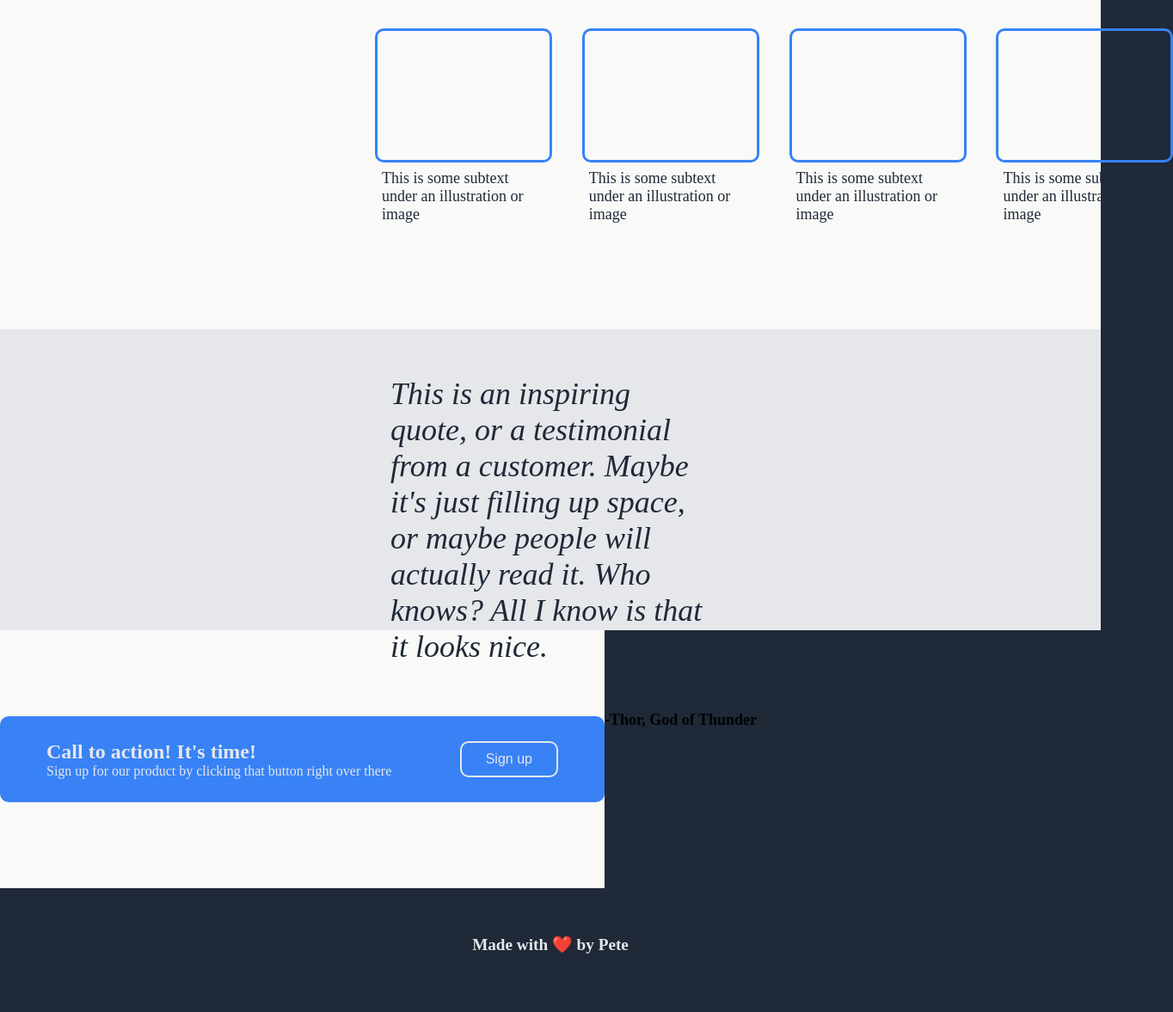
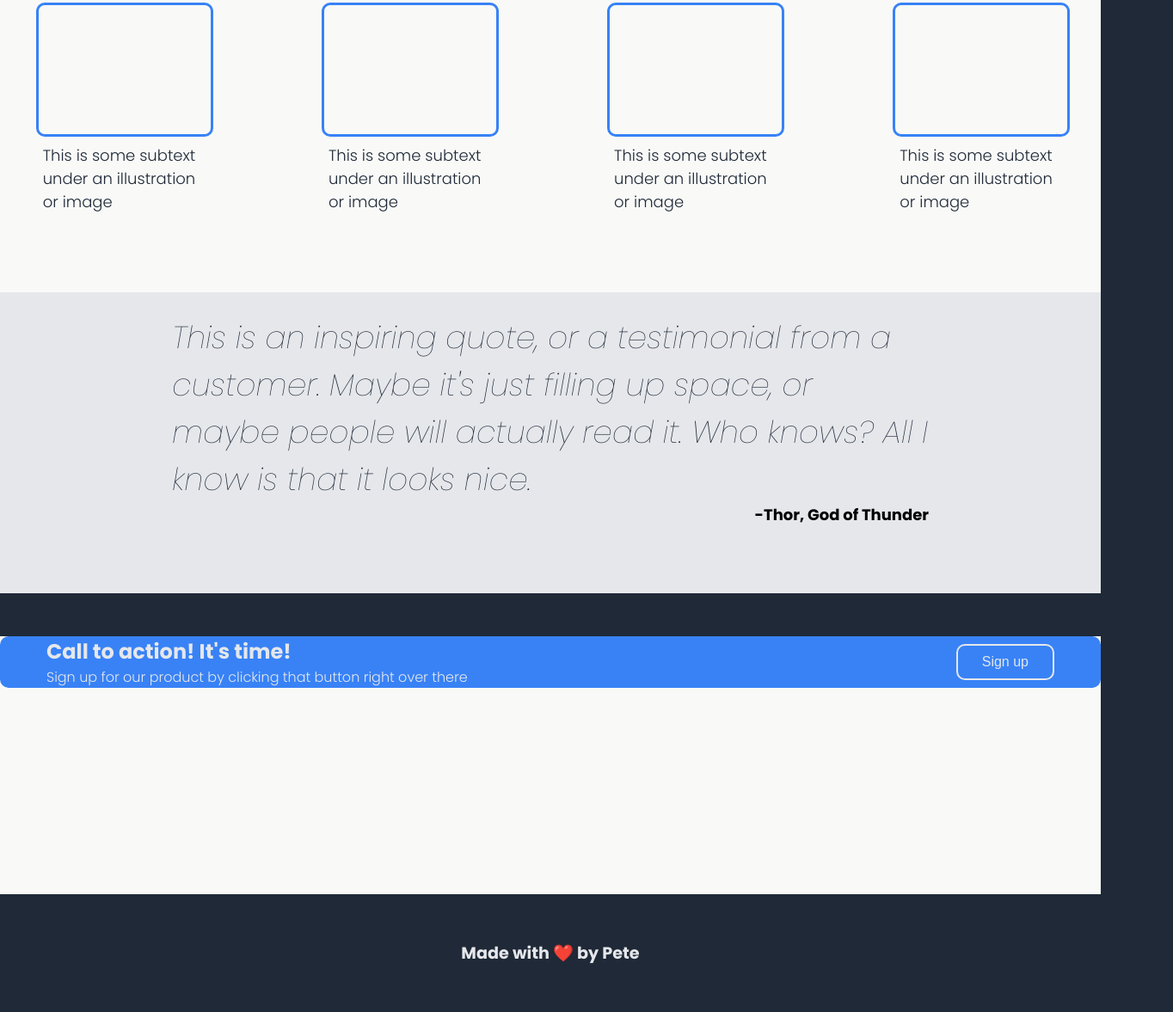
Before and after one commit to pmugasa/landing-page, a plain HTML site: page index.html in a window 1280 px wide. Shown: the part 499-1676 px from the top of the page at 86% size, 1364 px wide, since content can reach past the window. Drawn offline with Linux system fonts and the light colour scheme.

Commit message:
removed the margins

```diff
--- a/index.html
+++ b/index.html
@@ -5,6 +5,12 @@
     <meta http-equiv="X-UA-Compatible" content="IE=edge" />
     <meta name="viewport" content="width=device-width, initial-scale=1.0" />
     <link rel="stylesheet" href="styles.css" />
+    <link rel="preconnect" href="https://fonts.googleapis.com" />
+    <link rel="preconnect" href="https://fonts.gstatic.com" crossorigin />
+    <link
+      href="https://fonts.googleapis.com/css2?family=Nunito:wght@700&family=Poppins:ital,wght@0,300;0,400;0,500;0,700;1,100&display=swap"
+      rel="stylesheet"
+    />
     <title>Landing Page</title>
   </head>
   <body>
@@ -94,6 +100,7 @@
     <!--END OF QUOTE SECTION-->
 
     <!--CTA-->
+
     <section class="cta">
       <div class="wrapper">
         <div class="cta-content">
@@ -108,9 +115,7 @@
     <!--END OF CTA-->
 
     <!--FOOTER-->
-    <footer>
-        Made with ❤️ by Pete
-    </footer>
+    <footer>Made with ❤️ by Pete</footer>
     <!--END OF FOOTER-->
   </body>
 </html>
--- a/styles.css
+++ b/styles.css
@@ -4,11 +4,11 @@
 }
 body {
   background-color: #1f2937;
+  font-family: 'Poppins', sans-serif;
 }
 
 .container {
-  margin-left: 400px;
-  margin-right: 400px;
+  margin: auto;
   padding: 8px;
   display: flex;
   justify-content: flex-start;
@@ -37,8 +37,7 @@ li {
 }
 
 .hero-section {
-  margin-left: 400px;
-  margin-right: 400px;
+
   display: flex;
   align-items: center;
   justify-content: center;
@@ -76,8 +75,7 @@ h3 {
 
 .grids-parent {
   padding: 36px;
-  margin-left: 400px;
-  margin-right: 400px;
+
   display: flex;
   align-items: center;
   justify-content: space-around;
@@ -104,11 +102,10 @@ h3 {
   height: 350px;
 }
 .quote-container {
-  margin-left: 400px;
-  margin-right: 400px;
+padding: 25px 200px;
 }
 .quote {
-  padding: 54px;
+margin: auto;
   font-style: italic;
   font-weight: 200;
   font-size: 36px;
@@ -117,7 +114,7 @@ h3 {
 .author {
   float: right;
   font-weight: bold;
-  padding-bottom: 54px;
+  padding-bottom: 20px;
   font-size: large;
 }
 
@@ -125,13 +122,11 @@ h3 {
   background-color: #f9faf8;
   height: 300px;
   color: #e5e7eb;
-  display: flex;
-  align-items: center;
-  justify-content: center;
+
 }
 .wrapper {
-    width: 1000px;
-  height: 100px;
+
+margin-top: 50px;
   background-color: #3882f6;
   display: flex;
   justify-content: center;
```
